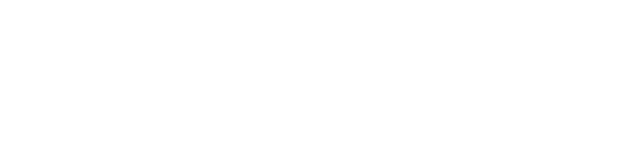
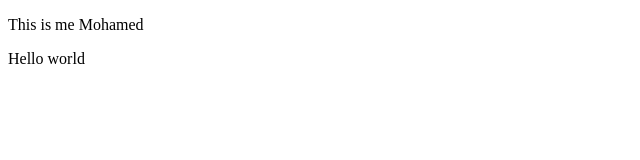
Before and after one commit to mohamed351/TestingItiCourse, a plain HTML site: page index.html in a window 1280 px wide. Shown: the whole page, without its empty margins (0-640 px from the left). Drawn offline with Linux system fonts and the light colour scheme.

Commit message:
This is final change the last change

```diff
--- a/index.html
+++ b/index.html
@@ -3,4 +3,13 @@
     <head>
         <title></title>
     </head>
+    <body>
+        <p>
+            This is me Mohamed
+
+        </p>
+        <p>
+            Hello world
+        </p>
+    </body>
 </html>
```
